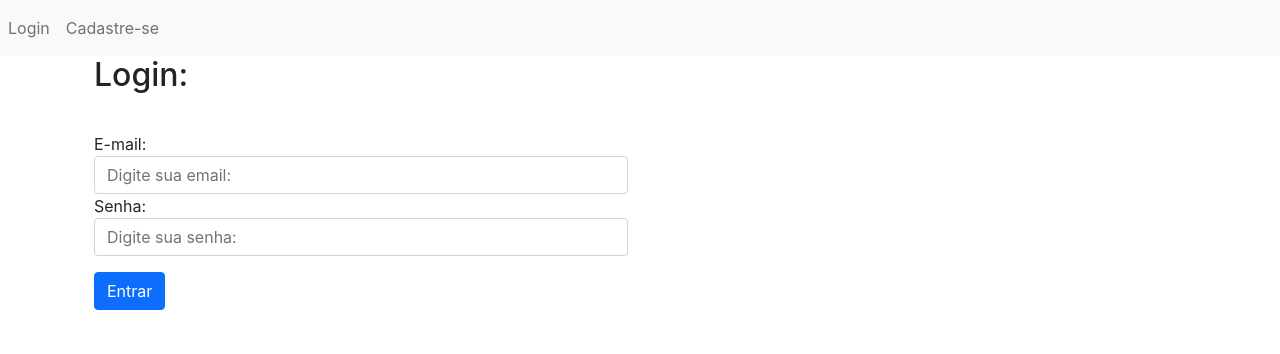
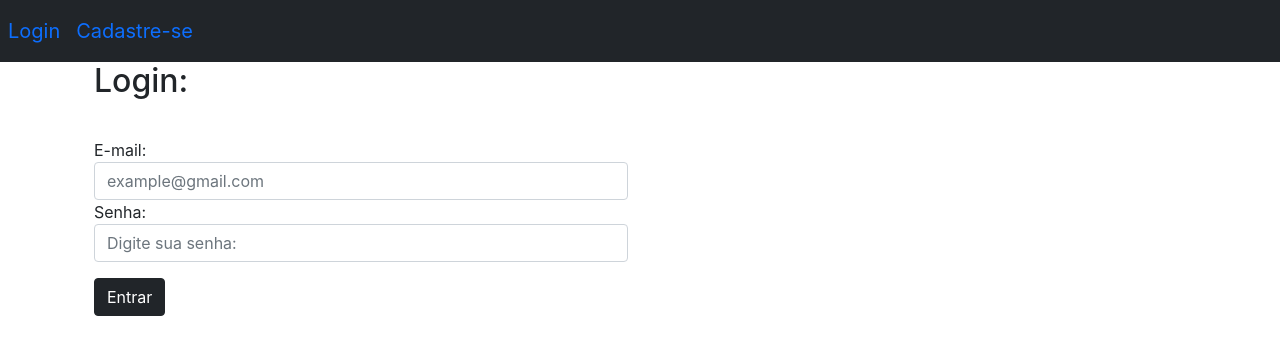
Before and after one commit to GustavoXavier-Saldanha/Projeto-Final-React, a React (Create React App) app: page /login in a window 1280 px wide. Shown: the top 354 px of the page. Built offline with nearby package versions, Linux system fonts and the light colour scheme.

Commit message:
ATUALIZAÇÃO

```diff
--- a/src/App.js
+++ b/src/App.js
@@ -24,9 +24,9 @@ function App() {
       <Navbar token={token} aoLogout={logout}/>
       <div className="container">
         <Switch>
-          {/* <Route exact path="/">
+          <Route exact path="/">
             <Home />
-          </Route> */}
+          </Route>
           <Route exact path="/login">
             <Login/>
           </Route>
--- /dev/null
+++ b/src/Projeto/Componentes/NavBar/estilo.css
@@ -0,0 +1 @@
+nav.navbar {font-size: 20px; color: #fff;}
--- a/src/Projeto/Componentes/NavBar/index.jsx
+++ b/src/Projeto/Componentes/NavBar/index.jsx
@@ -1,5 +1,6 @@
 import { Link } from 'react-router-dom'
 import { useHistory } from "react-router-dom";
+import './estilo.css'
 
 const NavBar = ({token, aoLogout}) => {
 
@@ -40,7 +41,7 @@ const NavBar = ({token, aoLogout}) => {
   }
 
   return (
-    <nav className="navbar navbar-expand-lg navbar-light bg-light">
+    <nav className="navbar navbar-expand-lg bg-dark">
       <div>
         <ul className="navbar-nav mr-auto">
           {Itens()}
--- /dev/null
+++ b/src/Projeto/Paginas/Login/MensagemErro.jsx
@@ -0,0 +1,7 @@
+const MensagemErro = ({msg}) => {
+  return (<p className="alert alert-danger">
+    {msg}
+  </p>)
+}
+
+export default MensagemErro
--- a/src/Projeto/Paginas/Login/index.jsx
+++ b/src/Projeto/Paginas/Login/index.jsx
@@ -1,10 +1,19 @@
-import { useState } from "react";
-import http from "../../Componentes/http"
+import { useState, useEffect } from "react";
+import axios from "axios"
+import MensagemErro from './MensagemErro'
+import { useHistory } from "react-router-dom";
 
-const Login = () => {
+const Login = ({onLogin}) => {
 
+    const [mensagem, setMensagem] = useState('')
     const [email, setEmail] = useState('');
     const [senha, setSenha] = useState('');
+    const history = useHistory();
+
+    useEffect(() => {
+        localStorage.removeItem('token')
+      }, [])
+
 
     const efetuarLogin = (evento) => {
         evento.preventDefault()
@@ -15,15 +24,23 @@ const Login = () => {
         setEmail('')
         setSenha('')
 
-        http.post('login', usuario)
+        axios.post('http://localhost:8000/login', usuario)
         .then(response => {
             console.log(response.data)
             localStorage.setItem('token', response.data.access_token)
-            } )
-
+            onLogin(response.data.user, response.data.access_token)
+            history.push('/')
+          })
           .catch(erro => {
-                console.log('A aplicação falhou!')
-                console.log(erro);
+            console.log('Algo deu errado')
+            if (erro.response.data && erro.response.data.message) {
+              setMensagem(erro.response.data.message)
+            } else {
+              setMensagem('OPS... um erro não esperado.')
+            }
+            setTimeout(() => {
+              setMensagem('')
+            }, 4500);
           })
       }
 
@@ -39,11 +56,13 @@ const Login = () => {
         <h2>Login:</h2>
         <div className="row">
             <div className="col-12 col-lg-6">
+
+                {mensagem && <MensagemErro msg={mensagem} /> }
+
                 <form onSubmit={efetuarLogin}>
                     <div className="form-group">
                         <label>E-mail:</label>
-                        <input className="form-control" type="email" placeholder="Digite sua email:" required onChange={manipularEmail}
-                        />
+                        <input className="form-control" type="email" placeholder="Digite sua email:" required onChange={manipularEmail} placeholder="example@gmail.com"/>
                     </div>
                     <div className="form-group">
                         <label>Senha:</label>
@@ -52,7 +71,7 @@ const Login = () => {
                     </div>
 
                     <div className="form-group">
-                        <button className="btn btn-primary mt-3 block">Entrar</button>
+                        <button className="btn btn-dark mt-3 block">Entrar</button>
                     </div>
                 </form>
             </div>
--- a/src/Projeto/Paginas/Produtos/index.jsx
+++ b/src/Projeto/Paginas/Produtos/index.jsx
@@ -6,7 +6,7 @@ const Produtos = () => {
     const [produtos, setProdutos] = useState([])
 
     const mostrarProdutos = () => {
-        axios.get('produtos').then(response => {
+        axios.get('produto').then(response => {
 
             setProdutos(response.data)
         })
```
Lines whose indentation alone changed are shown as unchanged.
